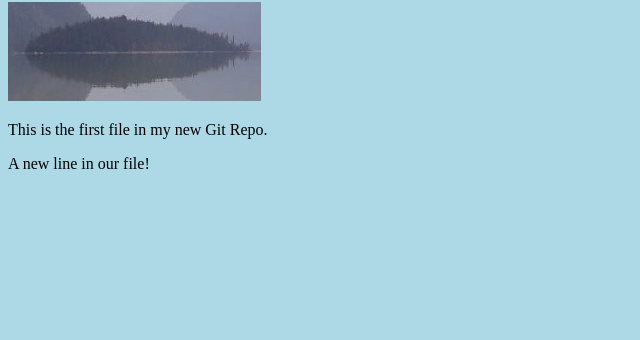
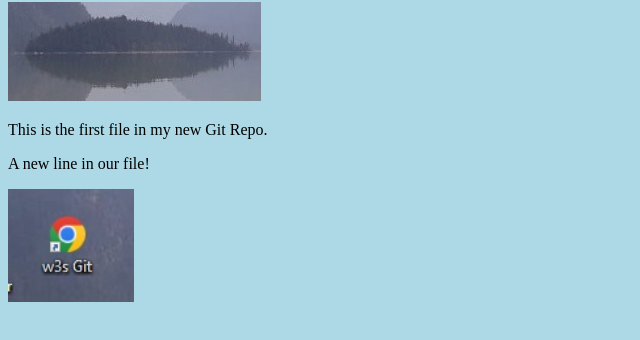
Before and after one commit to ueh-gg/gittest, a plain HTML site: page index.html in a window 1280 px wide. Shown: the part 78-418 px from the top of the page, without its empty margins (0-640 px from the left). Drawn offline with Linux system fonts and the light colour scheme.

Commit message:
added 2nd image

```diff
--- a/index.html
+++ b/index.html
@@ -7,10 +7,10 @@
 <body>
 
 <h1>Hello world!</h1>
-<div><img src="img_hello_world.jpg" alt="Hello World from Space"
-style="width:20%;max-width:960px"></div>
+<div><img src="img_hello_world.jpg" alt="Hello World from Space" style="width:20%;max-width:960px"></div>
 <p>This is the first file in my new Git Repo.</p>
 <p>A new line in our file!</p>
+<div><img src="img_hello_git.jpg" alt="Hello Git" style="width:10%;max-width:640px"></div>
 
 </body>
 </html>
```
Also changed, not shown: img_hello_git.jpg (added).
